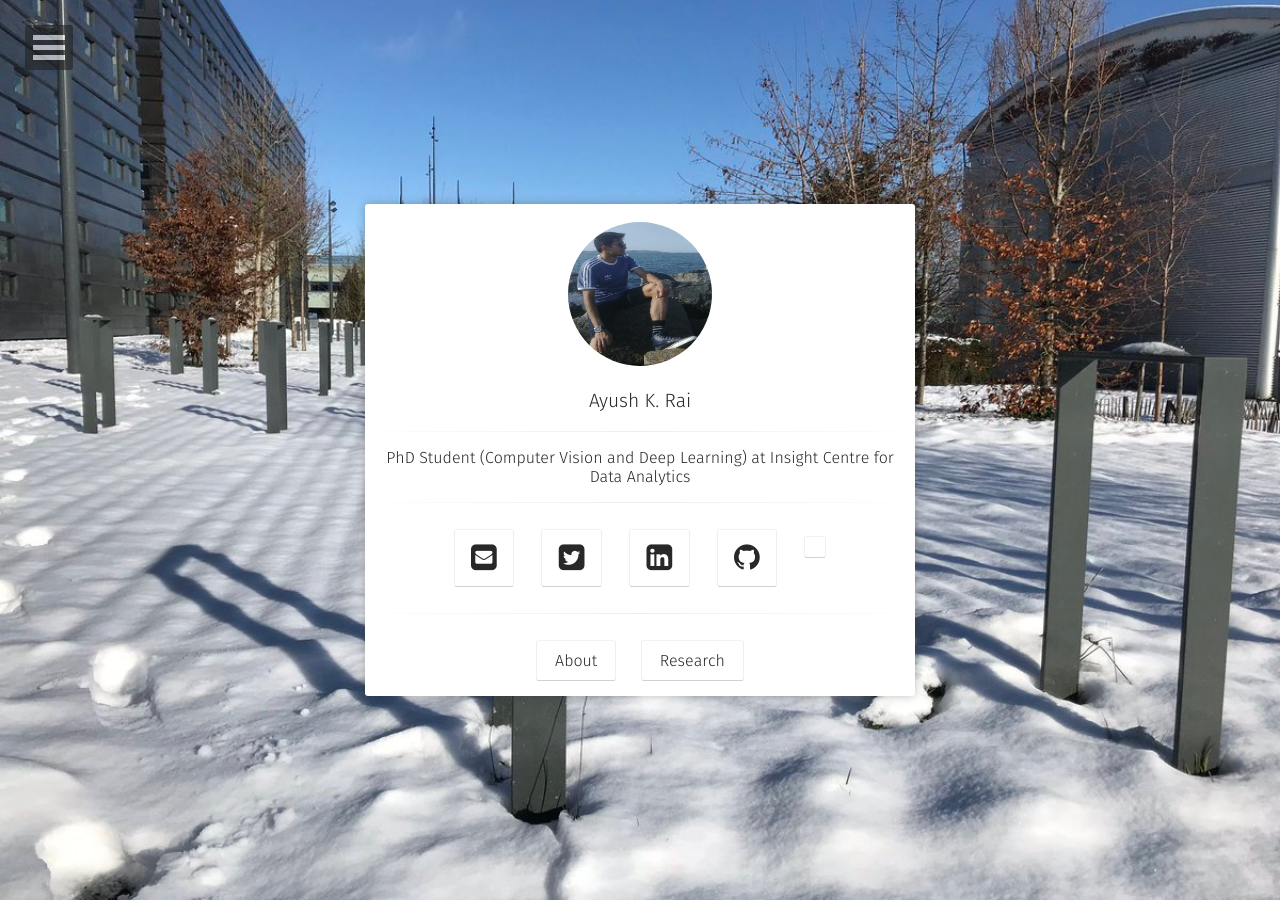
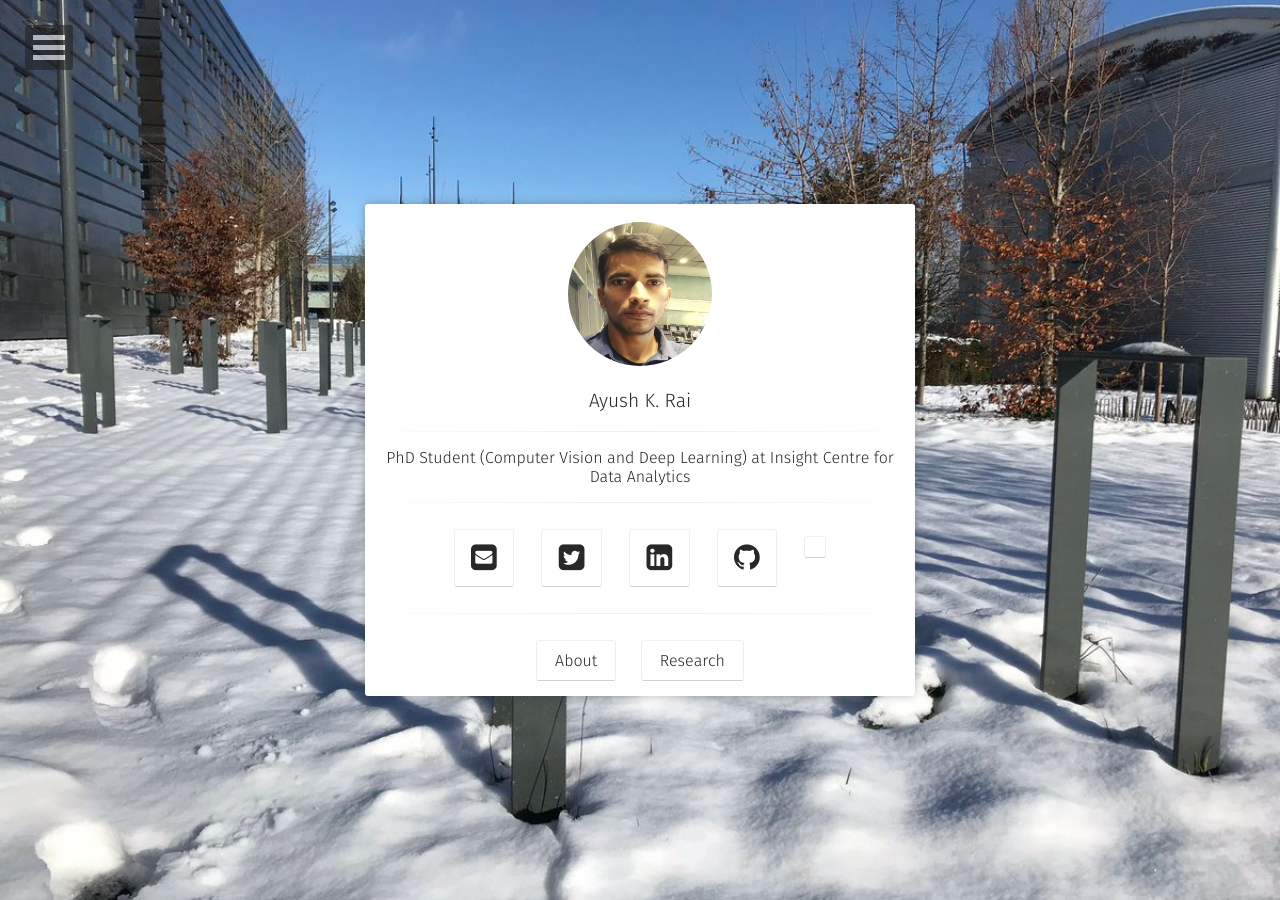
Before and after one commit to rayush7/rayush7.github.io, a Jekyll site: the page built from index.html, in a window 1280 px wide. Built offline with Jekyll 4.4.1, drawn with Linux system fonts in a browser that asks for light colours; some web fonts are replaced; a style sheet for code colours, icons or effects is not loaded.

Commit message:
updated _config.yml

```diff
--- a/_config.yml
+++ b/_config.yml
@@ -4,7 +4,7 @@ bio:                'PhD Student (Computer Vision and Deep Learning) at Insight
 description:        "My Posts can be found here"
 reading_time:       true
 words_per_minute:   200
-logo:               'assets/img/ayush_crop2.png'
+logo:               'assets/img/ayush_crop.png'
 background:         'assets/img/centralesupelec.jpg'
 tiled_bg:           false   # Set this true if you want to tile your background image, otherwise it will be covered
 locale:             en_US
```
